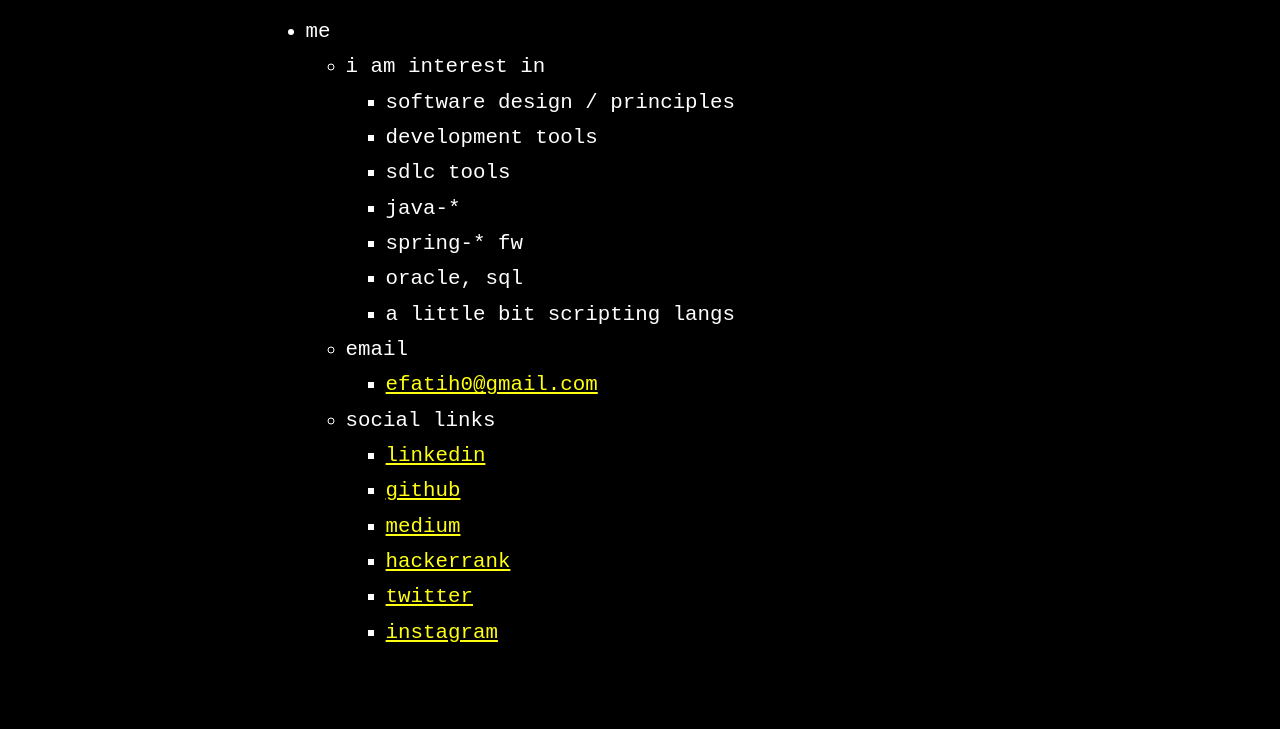
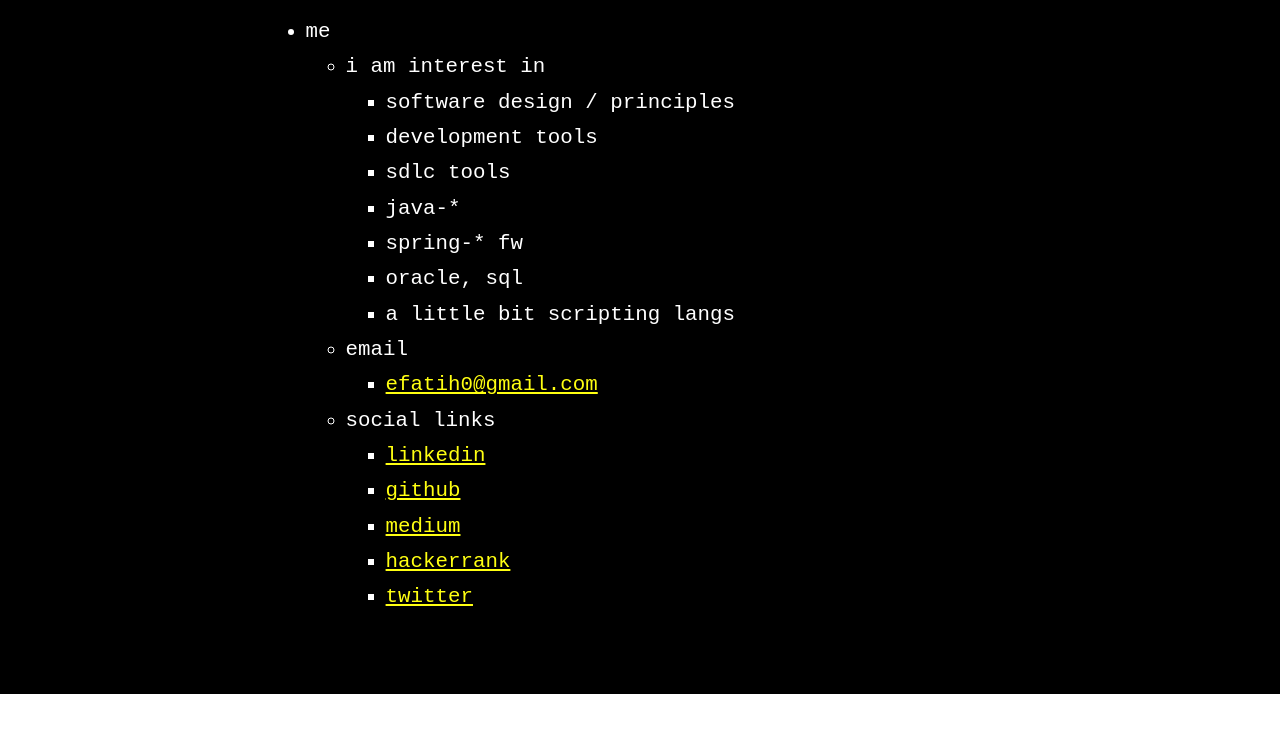
Before and after one commit to eroberer/eroberer.github.io, a plain HTML site: page index.html in a window 1280 px wide. Shown: the part 222-951 px from the top of the page. After the commit the page ends 916 px from the top, so only its background shows below. Drawn offline with Linux system fonts and the light colour scheme; a web font is replaced by a local one.

Commit message:
delete passive address

```diff
--- a/index.html
+++ b/index.html
@@ -141,11 +141,6 @@
                         </li>
                         <ul>
                         </ul>
-                        <li>
-                            <a href="https://www.instagram.com/fatiihsiimsek/" target="blank">instagram</a>
-                        </li>
-                        <ul>
-                        </ul>
                     </ul>
                 </ul>
             </ul>
```
